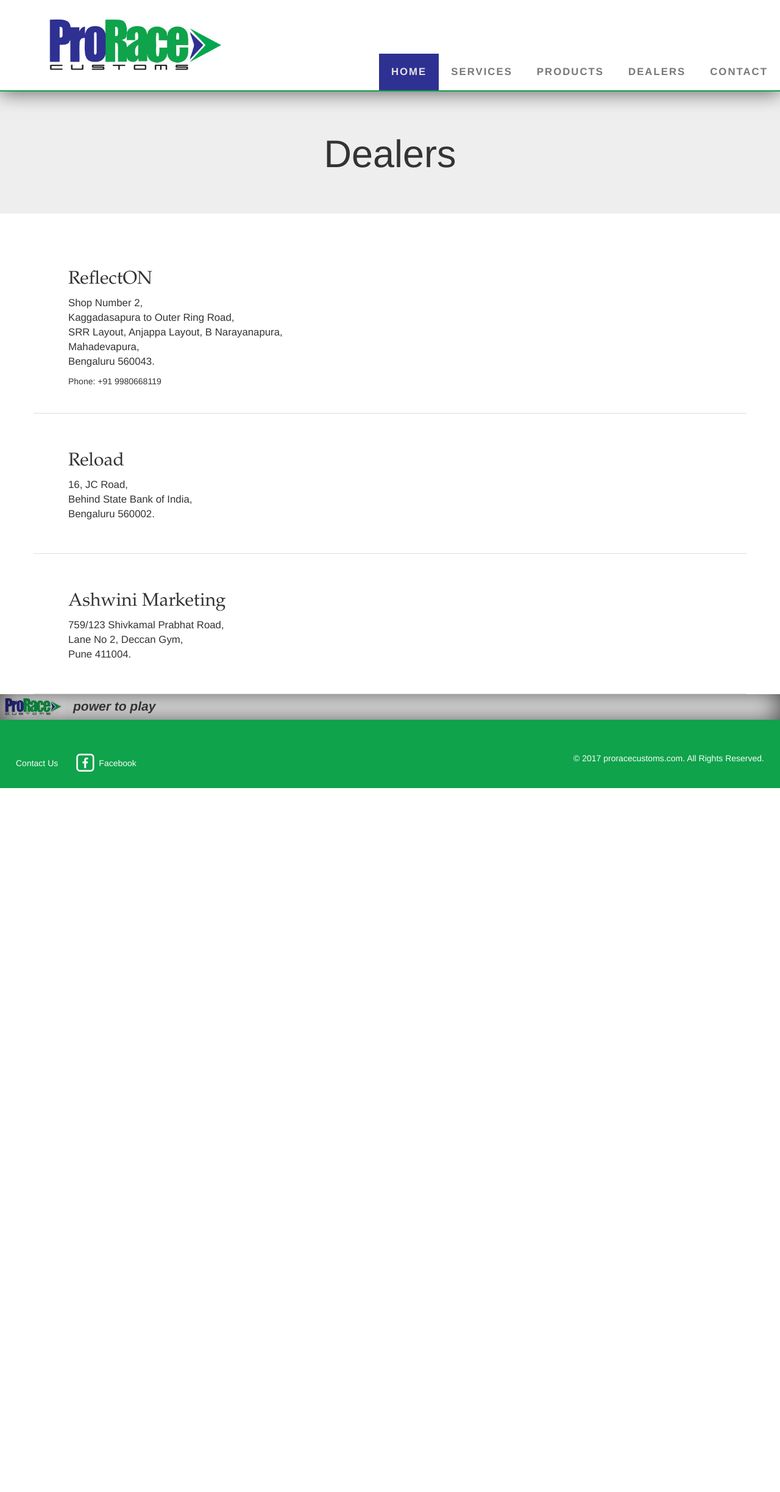
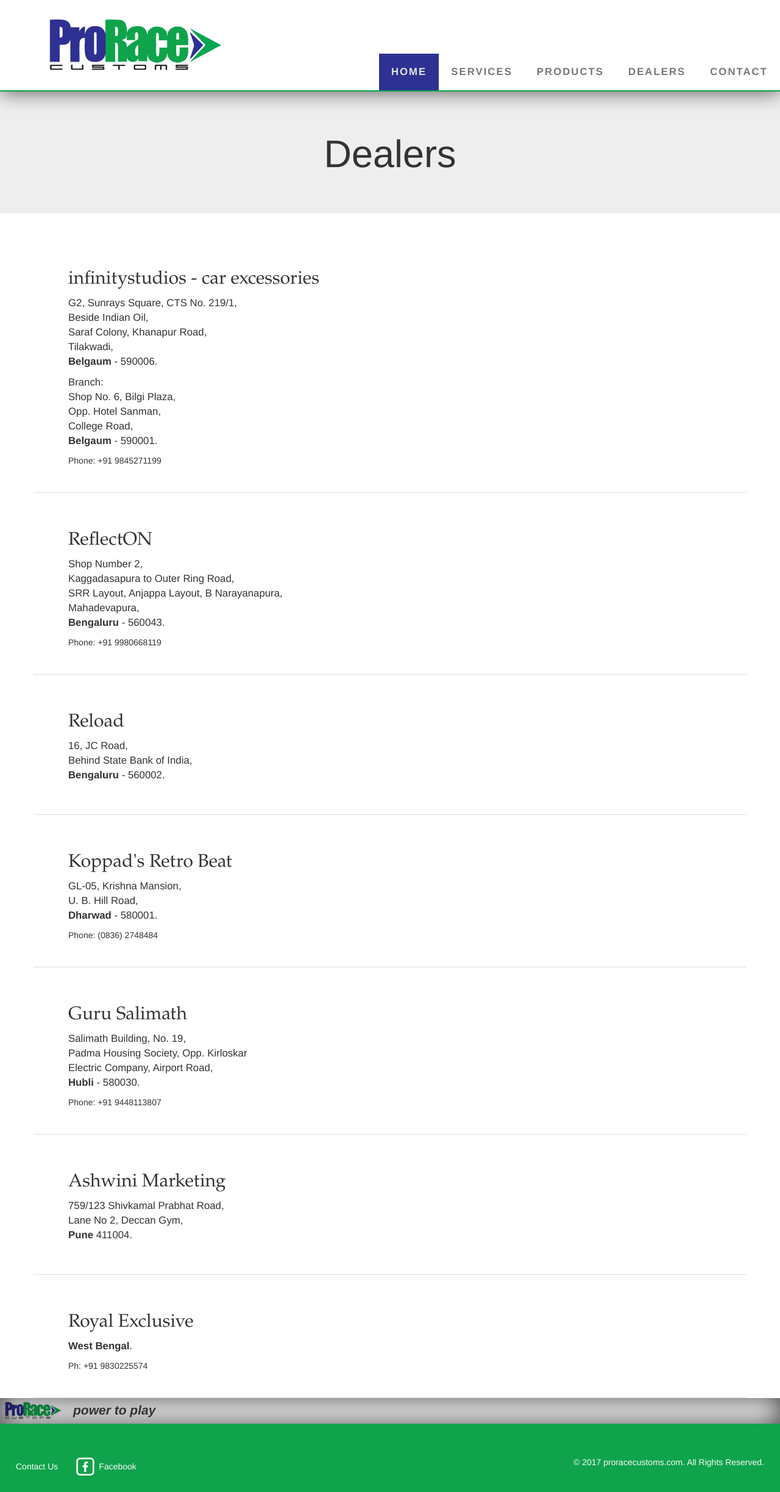
Before and after one commit to rahool/prc, a plain HTML site: page index.html at #!/dealers in a window 1280 px wide. Shown: the whole page at 61% size. Before the commit the page ends 1292 px from the top, so only its background shows below. Drawn offline with nearby package versions, Linux system fonts and the light colour scheme; some packages are replaced by stand-ins of ours.

Commit message:
udated delears

```diff
--- a/index.html
+++ b/index.html
@@ -60,11 +60,20 @@
             <li class="expanded dropdown">
               <a href="#dealers" id="main-menu-dealers" data-toggle="dropdown" aria-haspopup="true" aria-expanded="false">Dealers</a>
               <ul class="dropdown-menu" aria-labelledby="main-menu-dealers">
+                <div class="menu-title"><i>Belgaum</i></div>
+                <li class="dropdown-item prc-dealers" id="prc-dealers-1">infinitystudios - car excessories</li>
                 <div class="menu-title"><i>Bengaluru</i></div>
-                <li class="dropdown-item prc-dealers" id="prc-dealers-1">ReflectON</li>
-                <li class="dropdown-item prc-dealers" id="prc-dealers-2">Reload</li>
+                <li class="dropdown-item prc-dealers" id="prc-dealers-2">ReflectON</li>
+                <li class="dropdown-item prc-dealers" id="prc-dealers-3">Reload</li>
+                <div class="menu-title"><i>Dharwad</i></div>
+                <li class="dropdown-item prc-dealers" id="prc-dealers-4">Koppad's Retro Beat</li>
+                <div class="menu-title"><i>Hubli</i></div>
+                <li class="dropdown-item prc-dealers" id="prc-dealers-5">Guru Salimath</li>
                 <div class="menu-title"><i>Pune</i></div>
-                <li class="dropdown-item prc-dealers" id="prc-dealers-3">Ashwini Marketing</li>
+                <li class="dropdown-item prc-dealers" id="prc-dealers-6">Ashwini Marketing</li>
+                <div class="menu-title"><i>West Bengal</i></div>
+                <li class="dropdown-item prc-dealers" id="prc-dealers-7">Royal Exclusive</li>
+
               </ul>
             </li>
             <li class="expanded dropdown"><a href="#contact">Contact</a></li>
--- a/pages/dealers.html
+++ b/pages/dealers.html
@@ -4,7 +4,29 @@
 	<p>{{ message }}</p>
 </div>
 <div class="container">
+
     <div class="row view-row" id="prc-dealers-1-content">
+        <div class="col-md-6 has-img">
+        <h2>infinitystudios - car excessories</h2>
+        <p>
+        G2, Sunrays Square, CTS No. 219/1,<br>
+        Beside Indian Oil,<br>
+        Saraf Colony, Khanapur Road,<br>
+        Tilakwadi, <br>
+        <b>Belgaum</b> - 590006.
+        </p>
+        <p>
+        Branch:<br>
+        Shop No. 6, Bilgi Plaza,<br>
+        Opp. Hotel Sanman,<br>
+        College Road,<br>
+        <b>Belgaum</b> - 590001.
+        </p>
+        Phone: +91 9845271199
+        </div>
+    </div>
+
+    <div class="row view-row" id="prc-dealers-2-content">
       	<div class="col-md-6 has-img">
             <h2>ReflectON</h2>
             <p>
@@ -12,33 +34,69 @@
             Kaggadasapura to Outer Ring Road,<br>
             SRR Layout, Anjappa Layout, B Narayanapura,<br>
             Mahadevapura, <br>
-            Bengaluru 560043. <br>
+            <b>Bengaluru</b> - 560043. <br>
             </p>
             Phone: +91 9980668119
         </div>
     </div>
 
-    <div class="row view-row" id="prc-dealers-2-content">
+    <div class="row view-row" id="prc-dealers-3-content">
         <div class="col-md-6 has-img">
         <h2>Reload</h2>
         <p>
         16, JC Road,<br>
         Behind State Bank of India,<br>
-        Bengaluru 560002.
+        <b>Bengaluru</b> - 560002.
         </p>
         </div>
     </div>
 
-    <div class="row view-row" id="prc-dealers-3-content">
+    <div class="row view-row" id="prc-dealers-4-content">
+        <div class="col-md-6 has-img">
+        <h2>Koppad's Retro Beat</h2>
+        <p>
+        GL-05, Krishna Mansion,<br>
+        U. B. Hill Road,<br>
+        <b>Dharwad</b> - 580001.
+        </p>
+        Phone: (0836) 2748484
+        </div>
+    </div>
+
+   <div class="row view-row" id="prc-dealers-5-content">
+        <div class="col-md-6 has-img">
+        <h2>Guru Salimath</h2>
+        <p>
+        Salimath Building, No. 19, <br>
+        Padma Housing Society, Opp. Kirloskar <br>
+        Electric Company, Airport Road,<br>
+        <b>Hubli</b> - 580030.
+        </p>
+        Phone: +91 9448113807
+        </div>
+    </div>
+
+    <div class="row view-row" id="prc-dealers-6-content">
         <div class="col-md-6 has-img">
         <h2>Ashwini Marketing</h2>
         <p>
         759/123 Shivkamal Prabhat Road,<br>
         Lane No 2, Deccan Gym,<br>
-        Pune 411004.
+        <b>Pune</b> 411004.
         </p>
         </div>
     </div>
 
+    <div class="row view-row" id="prc-dealers-7-content">
+        <div class="col-md-6 has-img">
+        <h2>Royal Exclusive</h2>
+        <p>
+        <b>West Bengal</b>.
+        </p>
+        Ph: +91 9830225574
+        </div>
+    </div>
+
+
 
 </div>
```
